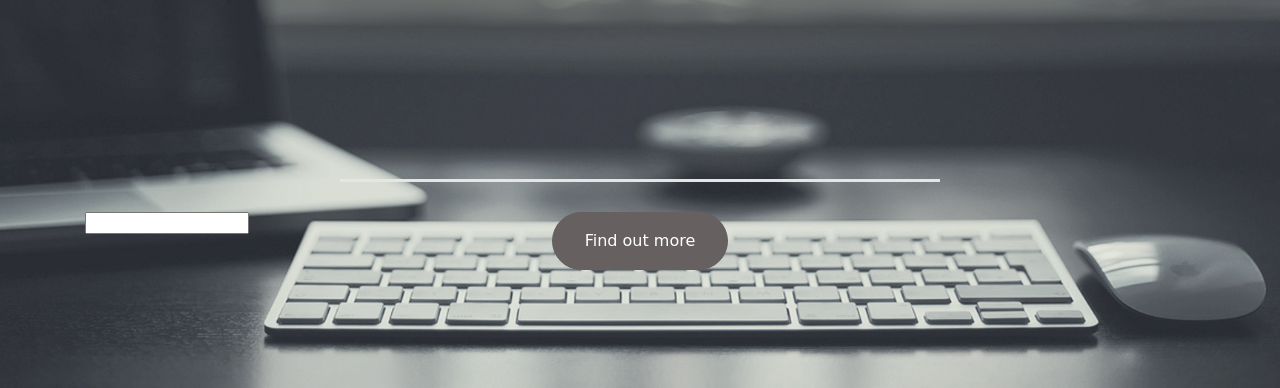
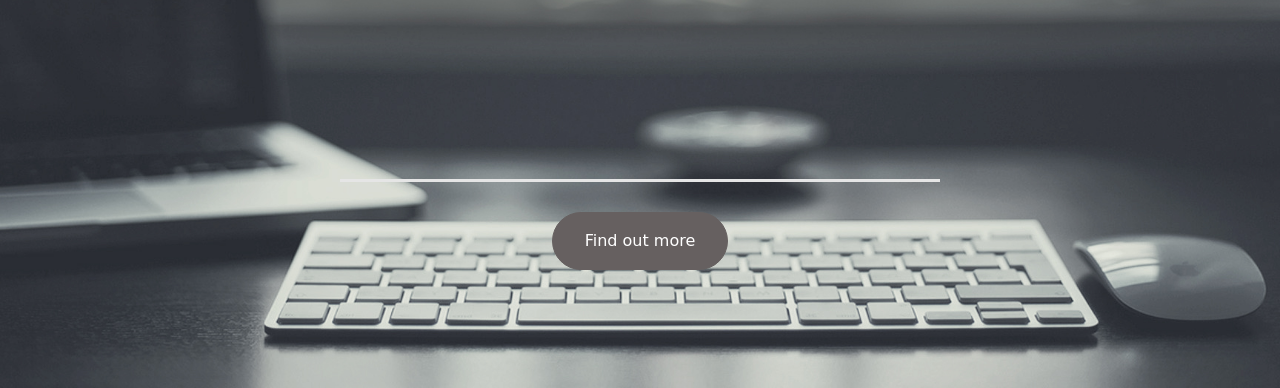
Before and after one commit to karlamartinezh/karlamartinezh.github.io, a plain HTML site: page index.html in a window 1280 px wide. Shown: the part 412-800 px from the top of the page. Drawn offline with nearby package versions, Linux system fonts and the light colour scheme; a web font is replaced by a local one.

Commit message:
Add files via upload

```diff
--- a/index.html
+++ b/index.html
@@ -35,9 +35,8 @@
 						<form action="https://facebook.us12.list-manage.com/subscribe/post?u=3772a07f9b1bb4e1d0a1a2657&amp;id=b5d6b7be22" method="post" id="mc-embedded-subscribe-form" name="mc-embedded-subscribe-form" class="validate" target="_blank" novalidate>
 						    <div id="mc_embed_signup_scroll">
 							<!-- real people should not fill this in and expect good things - do not remove this or risk form bot signups-->
-						    <div style="position: absolute; " aria-hidden="true"><input type="text" name="b_3772a07f9b1bb4e1d0a1a2657_b5d6b7be22" tabindex="-1" value=""></div>
 
-						    <div ><input type="submit" value="Find out more" name="subscribe" id="mc-embedded-subscribe" class="btn btn-primary btn-xl" class="button"></div>
+						    <div><input type="submit" value="Find out more" name="subscribe" id="mc-embedded-subscribe" class="btn btn-primary btn-xl" class="button"></div>
 						    </div>
 						</form>
 						</div>
```
